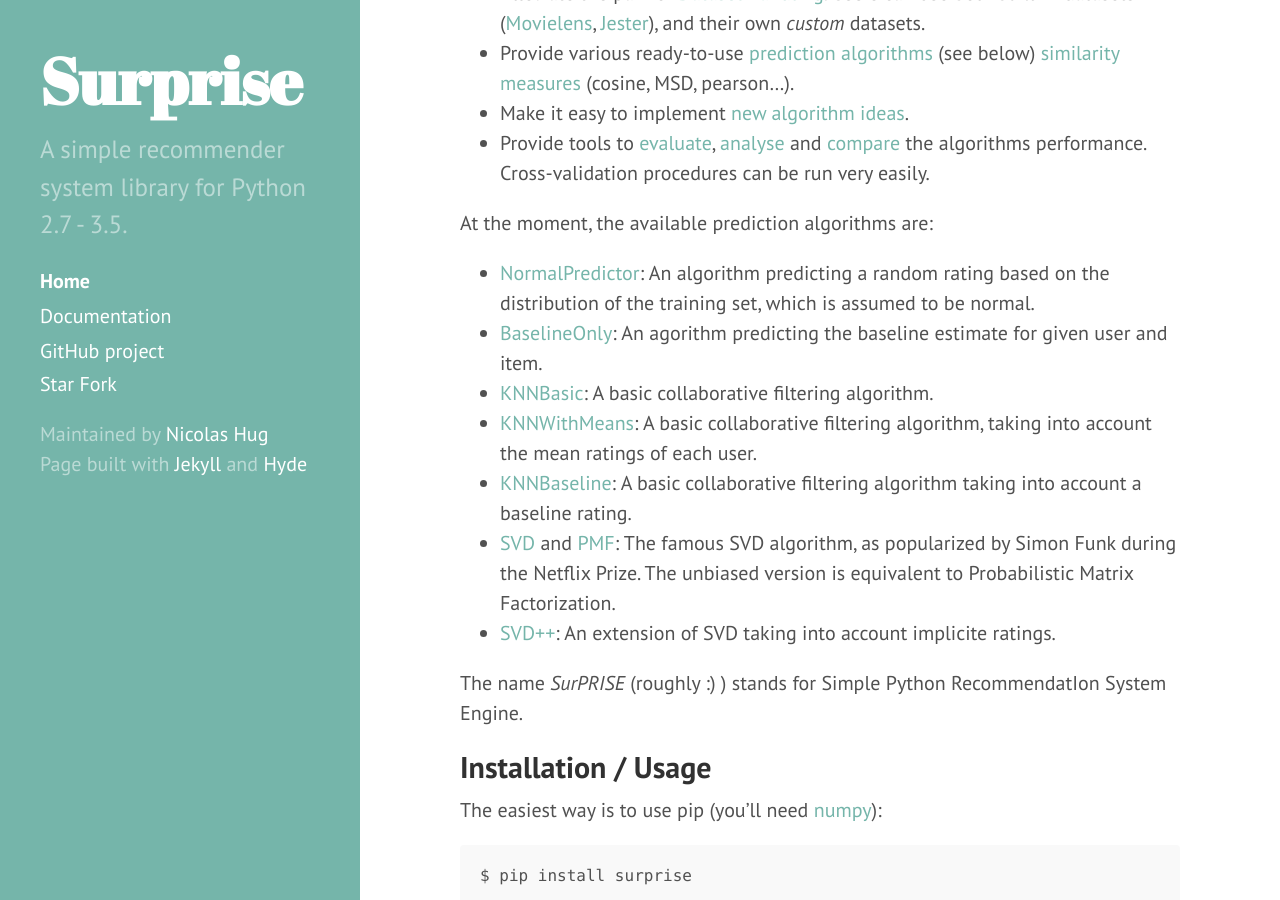
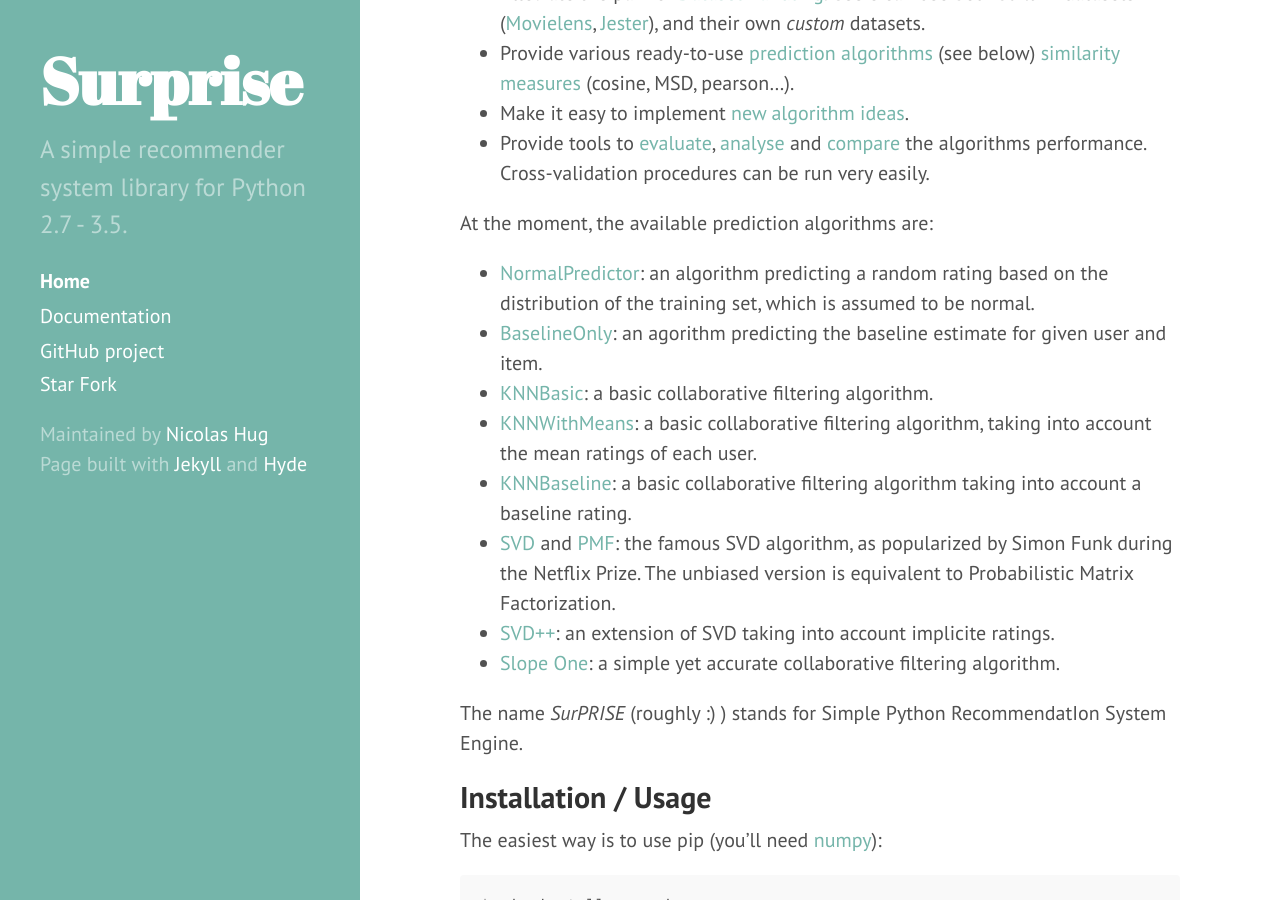
Before and after one commit to NicolasHug/Surprise, a Jekyll site: the page built from index.md, in a window 1280 px wide and 900 px high, scrolled down 420 px. Built offline with Jekyll 4.4.1, drawn with Linux system fonts in a browser that asks for light colours; some of the changed text lies outside the part shown.

Commit message:
Update index.md

```diff
--- a/index.md
+++ b/index.md
@@ -43,26 +43,27 @@
 At the moment, the available prediction algorithms are:
 
 - [NormalPredictor](http://surprise.readthedocs.io/en/latest/basic_algorithms.html#surprise.prediction_algorithms.random_pred.NormalPredictor):
-  An algorithm predicting a random rating based on the distribution of the
+  an algorithm predicting a random rating based on the distribution of the
   training set, which is assumed to be normal.
 - [BaselineOnly](http://surprise.readthedocs.io/en/latest/basic_algorithms.html#surprise.prediction_algorithms.baseline_only.BaselineOnly):
-  An agorithm predicting the baseline estimate for given user and item.
+  an agorithm predicting the baseline estimate for given user and item.
 - [KNNBasic](http://surprise.readthedocs.io/en/latest/knn_inspired.html#surprise.prediction_algorithms.knns.KNNBasic):
-  A basic collaborative filtering algorithm.
+  a basic collaborative filtering algorithm.
 - [KNNWithMeans](http://surprise.readthedocs.io/en/latest/knn_inspired.html#surprise.prediction_algorithms.knns.KNNWithMeans):
-  A basic collaborative filtering algorithm, taking into account the mean
+  a basic collaborative filtering algorithm, taking into account the mean
   ratings of each user.
 - [KNNBaseline](http://surprise.readthedocs.io/en/latest/knn_inspired.html#surprise.prediction_algorithms.knns.KNNBaseline):
-  A basic collaborative filtering algorithm taking into account a baseline
+  a basic collaborative filtering algorithm taking into account a baseline
   rating.
 - [SVD](http://surprise.readthedocs.io/en/latest/matrix_factorization.html#surprise.prediction_algorithms.matrix_factorization.SVD)
   and
   [PMF](http://surprise.readthedocs.io/en/latest/matrix_factorization.html#unbiased-note):
-  The famous SVD algorithm, as popularized by Simon Funk during the Netflix
+  the famous SVD algorithm, as popularized by Simon Funk during the Netflix
   Prize. The unbiased version is equivalent to Probabilistic Matrix
   Factorization.
 - [SVD++](http://surprise.readthedocs.io/en/latest/matrix_factorization.html#surprise.prediction_algorithms.matrix_factorization.SVDpp):
-  An extension of SVD taking into account implicite ratings.
+  an extension of SVD taking into account implicite ratings.
+- [Slope One](http://surprise.readthedocs.io/en/latest/slope_one.html#surprise.prediction_algorithms.slope_one.SlopeOne): a simple yet accurate collaborative filtering algorithm.
 
 
 The name *SurPRISE* (roughly :) ) stands for Simple Python RecommendatIon
@@ -137,6 +138,7 @@
 | [KNNBaseline](http://surprise.readthedocs.io/en/latest/knn_inspired.html#surprise.prediction_algorithms.knns.KNNBaseline)     |  .9306 |  .7334 |    44    |
 | [SVD](http://surprise.readthedocs.io/en/latest/matrix_factorization.html#surprise.prediction_algorithms.matrix_factorization.SVD)             |  .9392 |  .7409 |    46    |
 | [SVD++](http://surprise.readthedocs.io/en/latest/matrix_factorization.html#surprise.prediction_algorithms.matrix_factorization.SVDpp)             |  .9200 |  .7253 |    31min    |
+| [Slope One](http://surprise.readthedocs.io/en/latest/slope_one.html#surprise.prediction_algorithms.slope_one.SlopeOne)             |  .9454 |  .7430 |    25    |
 
 
 |  [Movielens 1M](http://grouplens.org/datasets/movielens/1m) |  RMSE  |   MAE  | Time (min) |
@@ -147,6 +149,8 @@
 | [KNNWithMeans](http://surprise.readthedocs.io/en/latest/knn_inspired.html#surprise.prediction_algorithms.knns.KNNWithMeans)    |  .9292 |  .7386 |    22    |
 | [KNNBaseline](http://surprise.readthedocs.io/en/latest/knn_inspired.html#surprise.prediction_algorithms.knns.KNNBaseline)     |  .8949 | .7063 |    44    |
 | [SVD](http://surprise.readthedocs.io/en/latest/matrix_factorization.html#surprise.prediction_algorithms.matrix_factorization.SVD)             |  .8936 |  .7057 |    7    |
+| [Slope One](http://surprise.readthedocs.io/en/latest/slope_one.html#surprise.prediction_algorithms.slope_one.SlopeOne)             |  .9065 |  .7144 |    8    |
+
 
 Documentation, Getting Started
 ------------------------------
```
